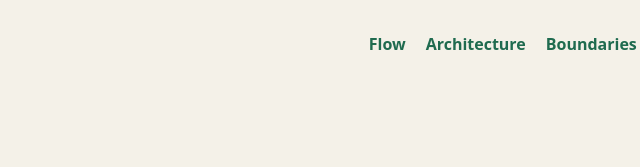
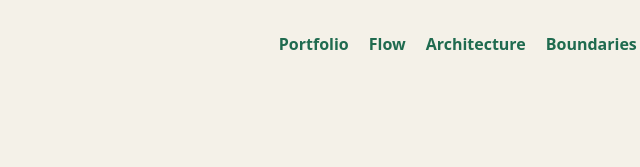
Before and after one commit to JulyaGoncalves21/kaizen-analytics-pipeline, a plain HTML site: page site/index.html in a window 1280 px wide. Shown: the top 167 px of the page, 512-1152 px from the left. Drawn offline with Linux system fonts and the light colour scheme.

Commit message:
docs: link case study to portfolio (#2)
Co-authored-by: Julya Gonçalves <307098378+JulyaGoncalves21@users.noreply.github.com>

```diff
--- a/site/index.html
+++ b/site/index.html
@@ -10,7 +10,7 @@
 <body>
   <a class="skip" href="#content">Skip to content</a>
   <header>
-    <nav aria-label="Primary"><a href="#flow">Flow</a><a href="#architecture">Architecture</a><a href="#boundaries">Boundaries</a></nav>
+    <nav aria-label="Primary"><a href="https://julyagoncalves21.github.io/">Portfolio</a><a href="#flow">Flow</a><a href="#architecture">Architecture</a><a href="#boundaries">Boundaries</a></nav>
     <p class="eyebrow">Technical case study · synthetic data</p>
     <h1>Kaizen Analytics Pipeline</h1>
     <p class="lead">From distributed improvement files to a validated analytical layer, with explicit pending states and a human publication gate.</p>
```
Also changed, not shown: 1 other file.
